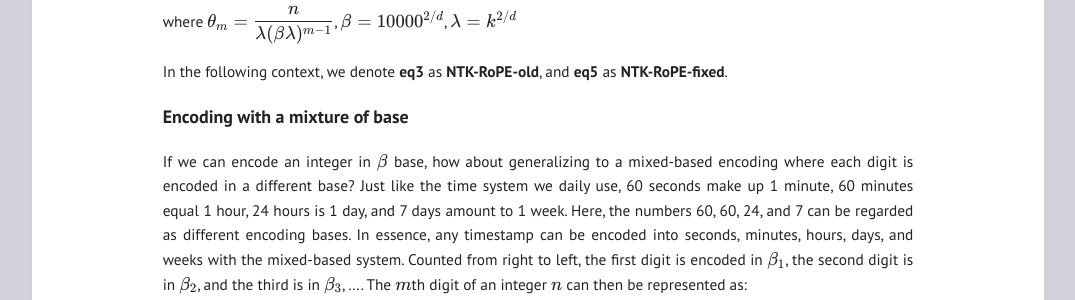
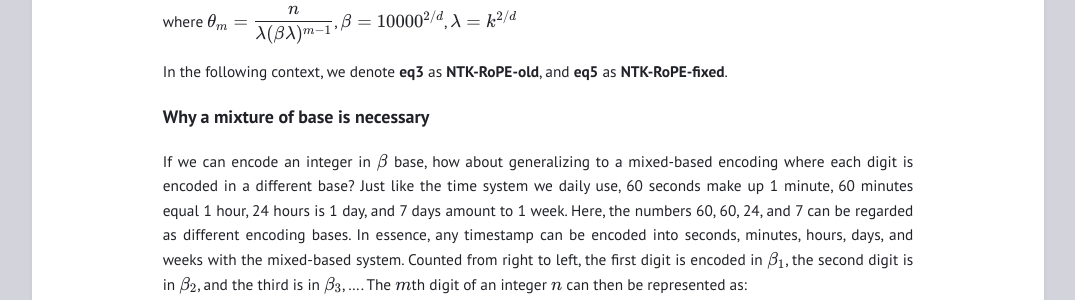
Before and after one commit to NormXU/NormXU.github.io, a Jekyll site: the page built from _posts/2023-08-13-Rethinking-Rotary-Position-Embedding-2.md, in a window 1280 px wide and 900 px high, scrolled down 1365 px. Shown: the part 155-455 px from the top of the window, without its empty margins (102-1177 px from the left). Built offline with Jekyll 4.4.1, drawn with Linux system fonts in a browser that asks for light colours.

Commit message:
fix title

```diff
--- a/_posts/2023-08-13-Rethinking-Rotary-Position-Embedding-2.md
+++ b/_posts/2023-08-13-Rethinking-Rotary-Position-Embedding-2.md
@@ -50,7 +50,7 @@ where $$\theta_m = \dfrac{n}{\lambda(\beta\lambda)^{m-1}}$$, $$\beta= 10000^{2/d
 In the following context, we denote **eq3** as **NTK-RoPE-old**, and **eq5** as **NTK-RoPE-fixed**.
 
 
-### Encoding with a mixture of base
+### Why a mixture of base is necessary
 
 If we can encode an integer in $$\beta$$ base, how about generalizing to a mixed-based encoding where each digit is encoded in a different base? Just like the time system we daily use, 60 seconds make up 1 minute, 60 minutes equal 1 hour, 24 hours is 1 day, and 7 days amount to 1 week. Here, the numbers 60, 60, 24, and 7 can be regarded as different encoding bases. In essence, any timestamp can be encoded into seconds, minutes, hours, days, and weeks with the mixed-based system.
 Counted from right to left, the first digit is encoded in $$\beta_1$$, the second digit is in $$\beta_2$$, and the third is in $$\beta_3$$, …. The $$m$$th digit of an integer $$n$$ can then be represented as:
```
